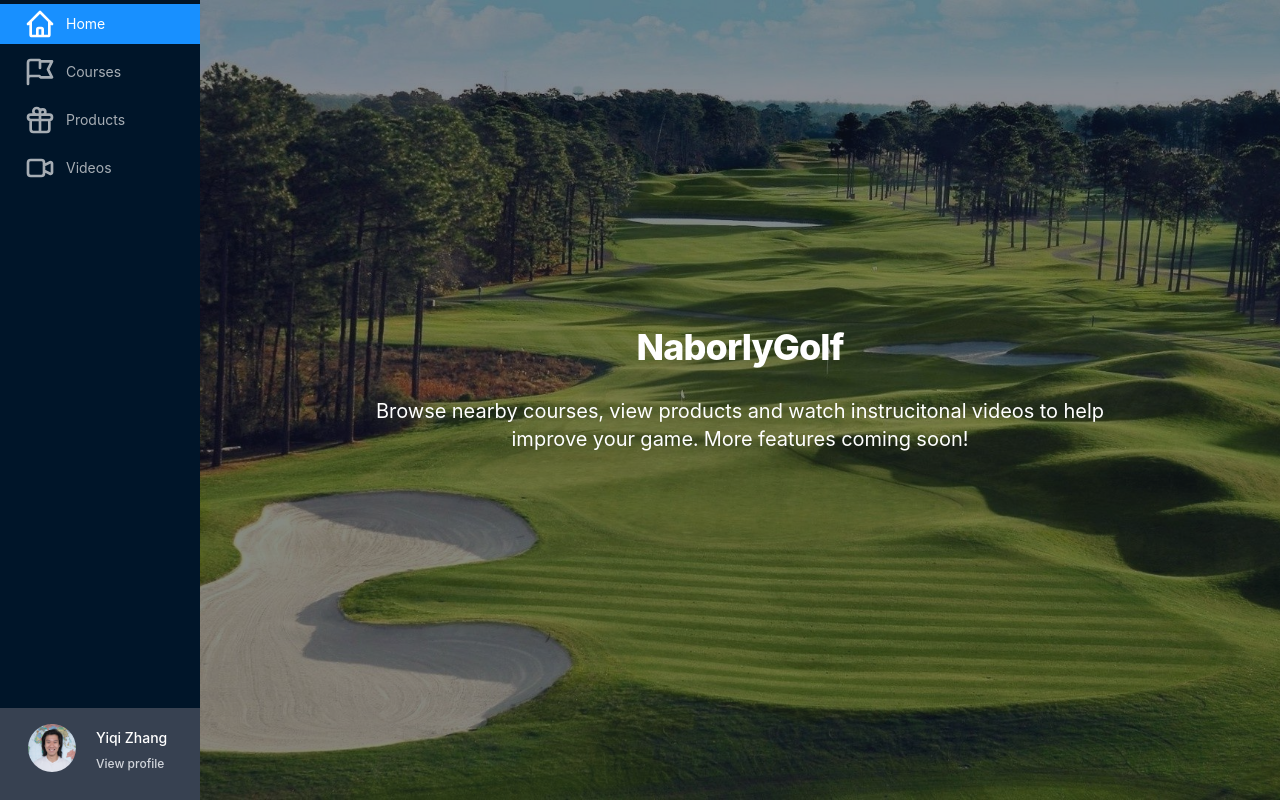
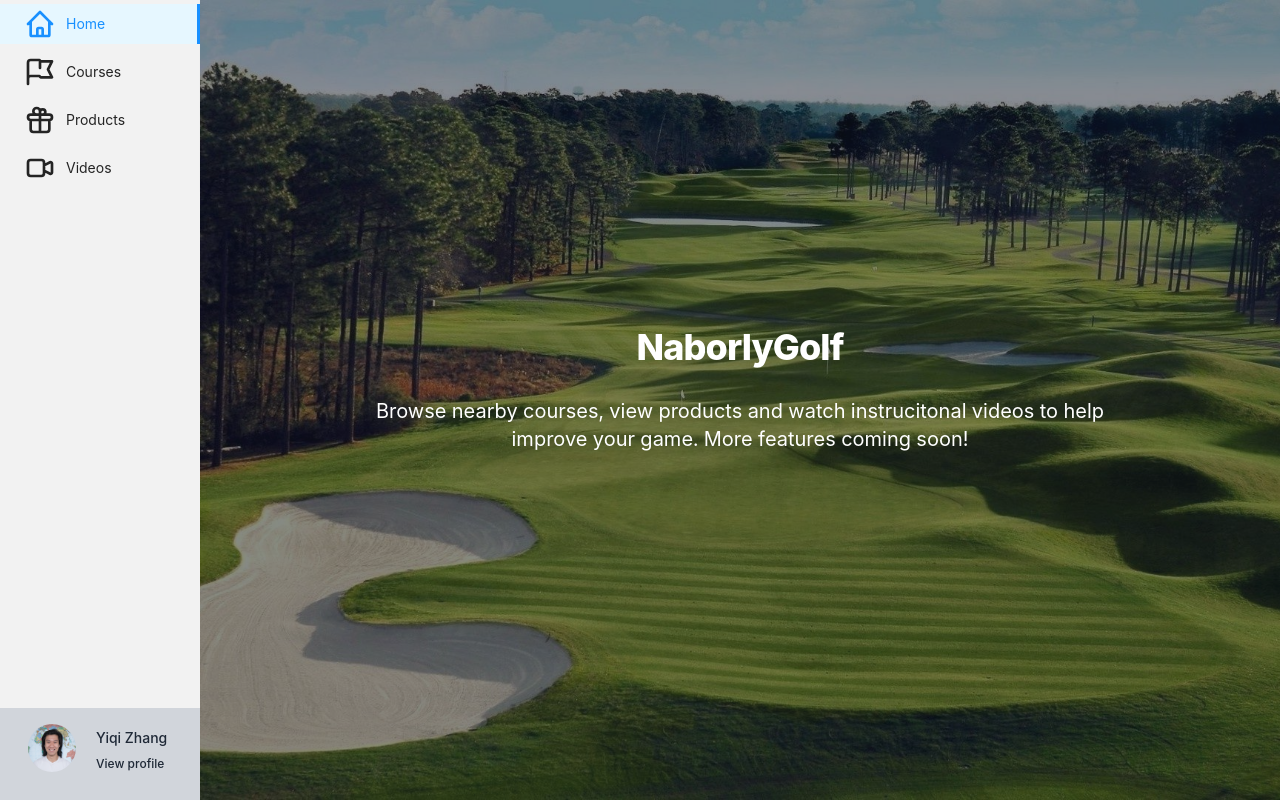
Before and after one commit to YiqiCodes/NaborlyGolf, a React (Create React App) app: page / in a window 1280 px wide. Built offline with nearby package versions, Linux system fonts and the light colour scheme.

Commit message:
styled navbar

```diff
--- a/src/components/Navbar/Navbar.js
+++ b/src/components/Navbar/Navbar.js
@@ -23,6 +23,7 @@
   return (
     <Layout>
       <Sider
+        style={{ background: "#F2F2F2" }}
         breakpoint="lg"
         collapsedWidth="0"
         onBreakpoint={(broken) => {
@@ -33,7 +34,12 @@
         }}
       >
         <S.MenuContainer>
-          <Menu theme="dark" mode="inline" defaultSelectedKeys={["1"]}>
+          <Menu
+            theme="light"
+            style={{ background: "#F2F2F2" }}
+            mode="inline"
+            defaultSelectedKeys={["1"]}
+          >
             <Menu.Item key="1" icon={<HomeIcon />}>
               Home
               <Link to="/" />
@@ -52,7 +58,7 @@
             </Menu.Item>
           </Menu>
         </S.MenuContainer>
-        <div className="w-full bottom-0 absolute flex-shrink-0 flex bg-gray-700 p-4">
+        <div className="w-full bottom-0 absolute flex-shrink-0 flex bg-gray-300 p-4">
           <a
             href="https://www.linkedin.com/in/zhangyiqi/"
             target="_blank"
@@ -68,10 +74,10 @@
                 />
               </div>
               <div className="ml-5 mt-1">
-                <p className="text-sm font-medium text-white mb-2">
+                <p className="text-sm font-medium text-gray-800 mb-2">
                   Yiqi Zhang
                 </p>
-                <p className="text-xs font-medium text-gray-300 group-hover:text-gray-200">
+                <p className="text-xs font-medium text-gray-800 group-hover:text-blue-500">
                   View profile
                 </p>
               </div>
```
